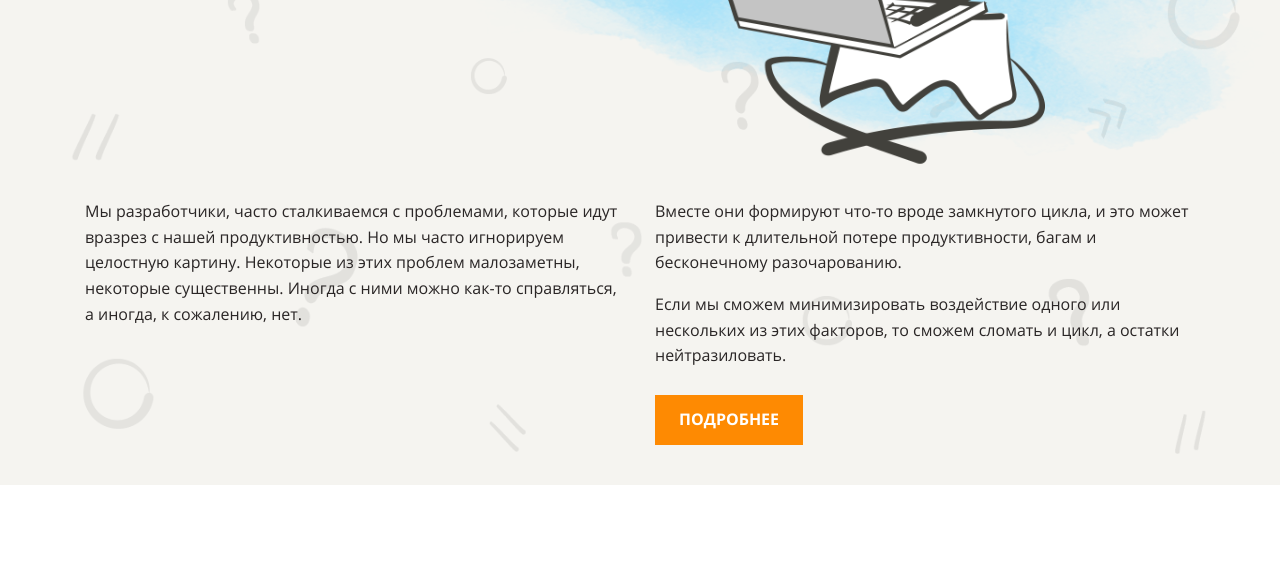
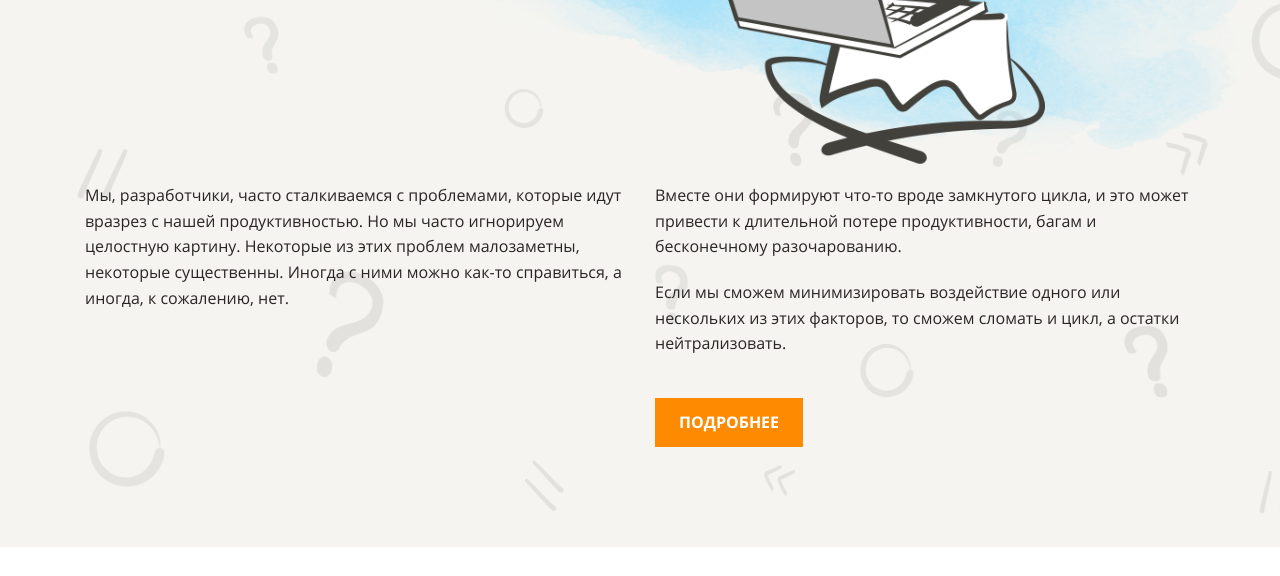
Before and after one commit to ilyasharipov/cognitive-distortions, a website: page src/index.html in a window 1280 px wide. Shown: the part 376-952 px from the top of the page. Drawn offline with Linux system fonts and the light colour scheme.

Commit message:
refactor header size under test

```diff
--- a/src/index.html
+++ b/src/index.html
@@ -11,23 +11,26 @@
 <body>
 <header class="section-bg overflow-hidden">
   <div class="container">
-    <h1 class="relative z-index-100 mt-0 mb-200"><span class="color-orange"> Когнитивные<br> искажения<br></span> в программировании
+    <h1 class="relative z-index-100 mt-0 mb-200"><span class="color-orange"> Когнитивные<br> искажения<br></span> в
+      программировании
     </h1>
     <img class="main-img" src="img/main.png" alt="Toto is programming.">
-    <div class="mt-150 flex flex-gap-30">
+    <div class="flex flex-gap-30">
       <div class="item">
-        <p>Мы разработчики, часто сталкиваемся с проблемами, которые идут вразрез с нашей продуктивностью. Но мы часто
-          игнорируем целостную картину. Некоторые из этих проблем малозаметны, некоторые существенны. Иногда с ними
-          можно как-то справляться, а иногда, к сожалению, нет.</p>
+        <p class="mt-0">Мы, разработчики, часто сталкиваемся с проблемами, которые идут вразрез с нашей продуктивностью.
+          Но мы часто игнорируем целостную картину. Некоторые из этих проблем малозаметны, некоторые существенны. Иногда
+          с ними можно как-то справиться, а иногда, к сожалению, нет.</p>
       </div>
       <div class="item">
-        <p>Вместе они формируют что-то вроде замкнутого цикла, и это может привести к длительной потере продуктивности,
+        <p class="mt-0 mb-20">Вместе они формируют что-то вроде замкнутого цикла, и это может привести к длительной
+          потере
+          продуктивности,
           багам и бесконечному разочарованию.</p>
-        <p>Если мы сможем минимизировать воздействие одного или нескольких из этих факторов, то сможем сломать и цикл, а
-          остатки нейтразиловать.</p>
+        <p class="mt-0">Если мы сможем минимизировать воздействие одного или нескольких из этих факторов, то сможем
+          сломать и цикл, а остатки нейтрализовать.</p>
+        <a class="button btn-orange mt-25" href="#">Подробнее</a>
       </div>
     </div>
-    <a class="button btn-orange main-link-position-absolute" href="#">Подробнее</a>
   </div>
 </header>
 
--- a/src/styles/styles.css
+++ b/src/styles/styles.css
@@ -178,6 +178,10 @@ h4 {
   height: 525px;
 }
 
+.m-0 {
+  margin: 0;
+}
+
 .mt-150 {
   margin-top: 150px;
 }
@@ -210,9 +214,9 @@ h4 {
   cursor: pointer;
 }
 
-.main-link-position-absolute {
+.main-link {
   position: absolute;
-  bottom: 40px;
+  bottom: 10;
   left: 570px;
 }
 
@@ -237,6 +241,22 @@ h4 {
 
 .mt-0 {
   margin-top: 0;
+}
+
+.mt-25 {
+  margin-top: 25px;
+}
+
+.mt-20 {
+  margin-top: 20px;
+}
+
+.mb-20 {
+  margin-bottom: 20px;
+}
+
+.pb-20 {
+  padding-bottom: 15px;
 }
 
 .drop-shadow {
```
